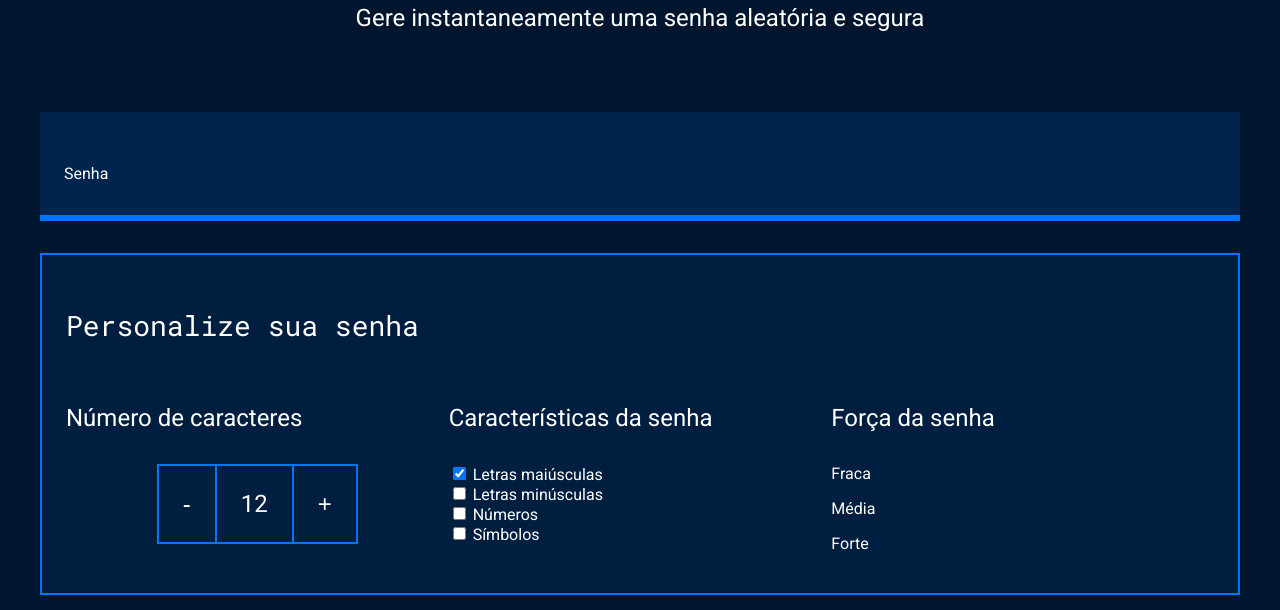
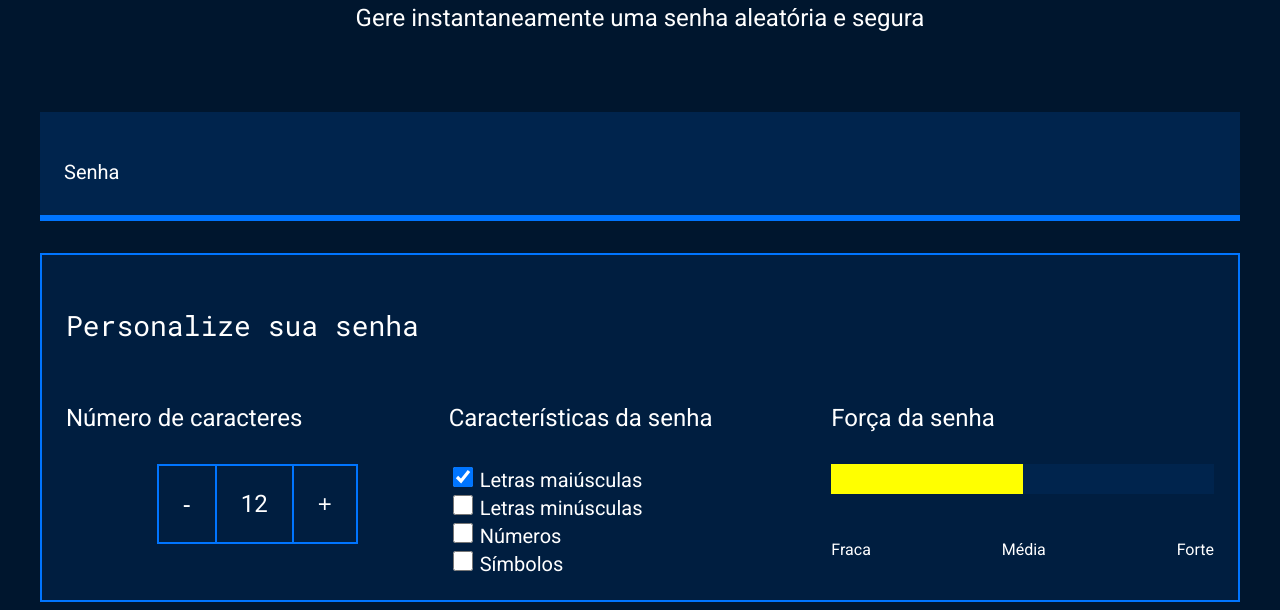
Before and after one commit to Andressaneri/Gerador-de-senhas, a plain HTML site: page index.html in a window 1280 px wide. Shown: the part 214-824 px from the top of the page. Drawn offline with Linux system fonts and the light colour scheme.

Commit message:
Add files via upload

```diff
--- a/index.html
+++ b/index.html
@@ -53,8 +53,8 @@
                 <div class="parametro-senha">
                     <h4 class="parametro-senha__titulo">Força da senha</h4>
                         <div class="barra"></div>
-    <div class="fraca"></div>
-    <div class="parametro-senha-textos"></div>
+                        <div class="media"></div>
+                        <div class="parametro-senha-textos">
                             <p>Fraca</p>
                             <p>Média</p>
                             <p>Forte</p>
--- a/style.css
+++ b/style.css
@@ -108,6 +108,42 @@ body {
     font-size: 24px;
 }
 
+label {
+    font-size: 20px
+}
+
+.checkbox {
+    width: 20px;
+    height: 20px;
+    cursor: pointer;
+}
+
+.barra {
+    background-color: var(--fundo-senha);
+    height: 30px;
+    width: 100%;
+}
+
+.fraca{
+    height: 30px;
+    width: 25%; background-color: red;
+    position: relative;
+    bottom: 30px;
+}
+
+.media{
+    background-color: yellow;
+    width: 50%;
+    height: 30px;
+    position: relative;
+    bottom: 30px;
+}
+
+.parametro-senha-textos{
+    display: flex;
+    justify-content: space-between;
+}
+
 @media screen and (min-width: 768px) {
     .parametro-coluna__senha {
         flex-direction: row;
```
Lines whose indentation alone changed are shown as unchanged.
